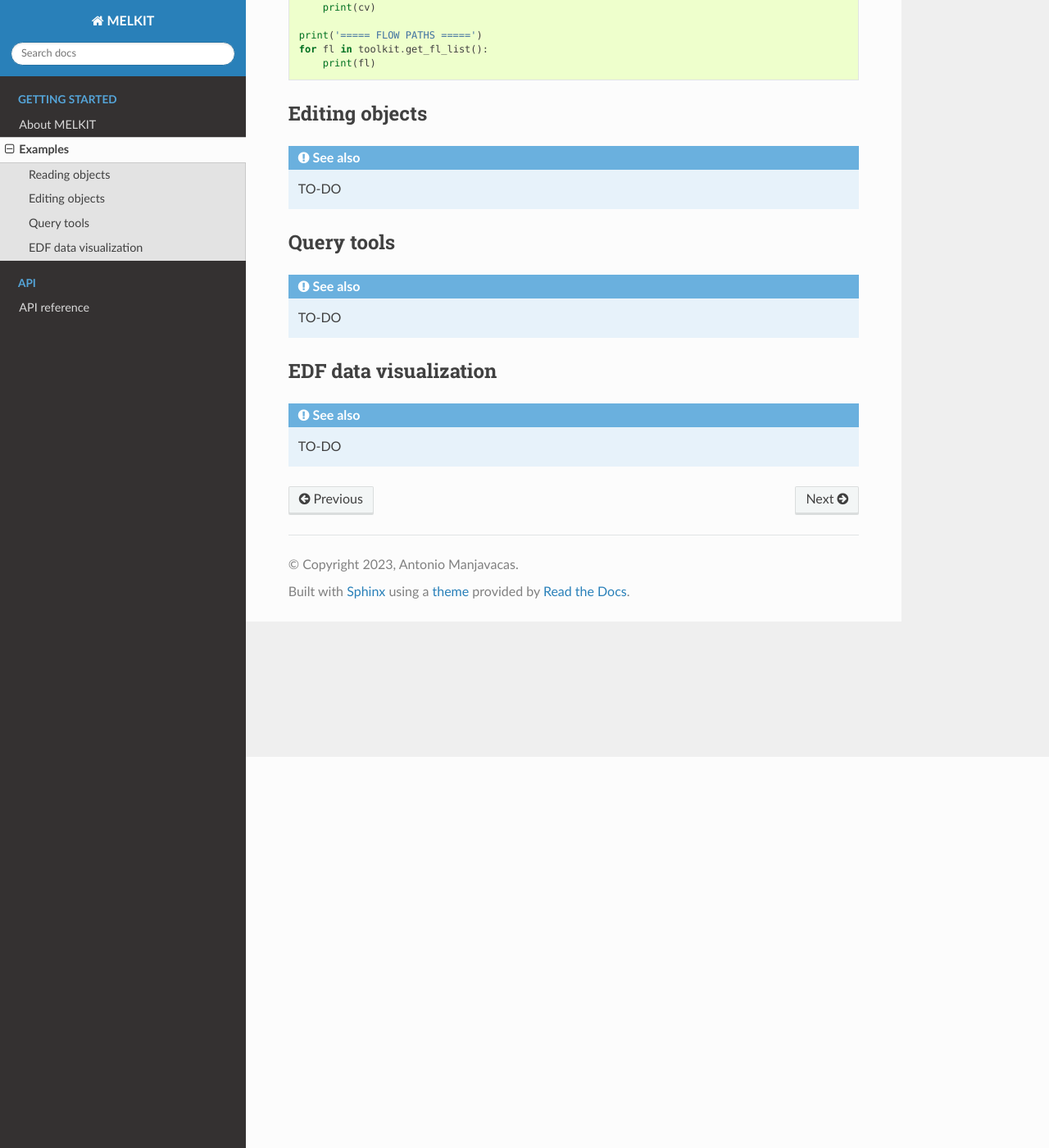
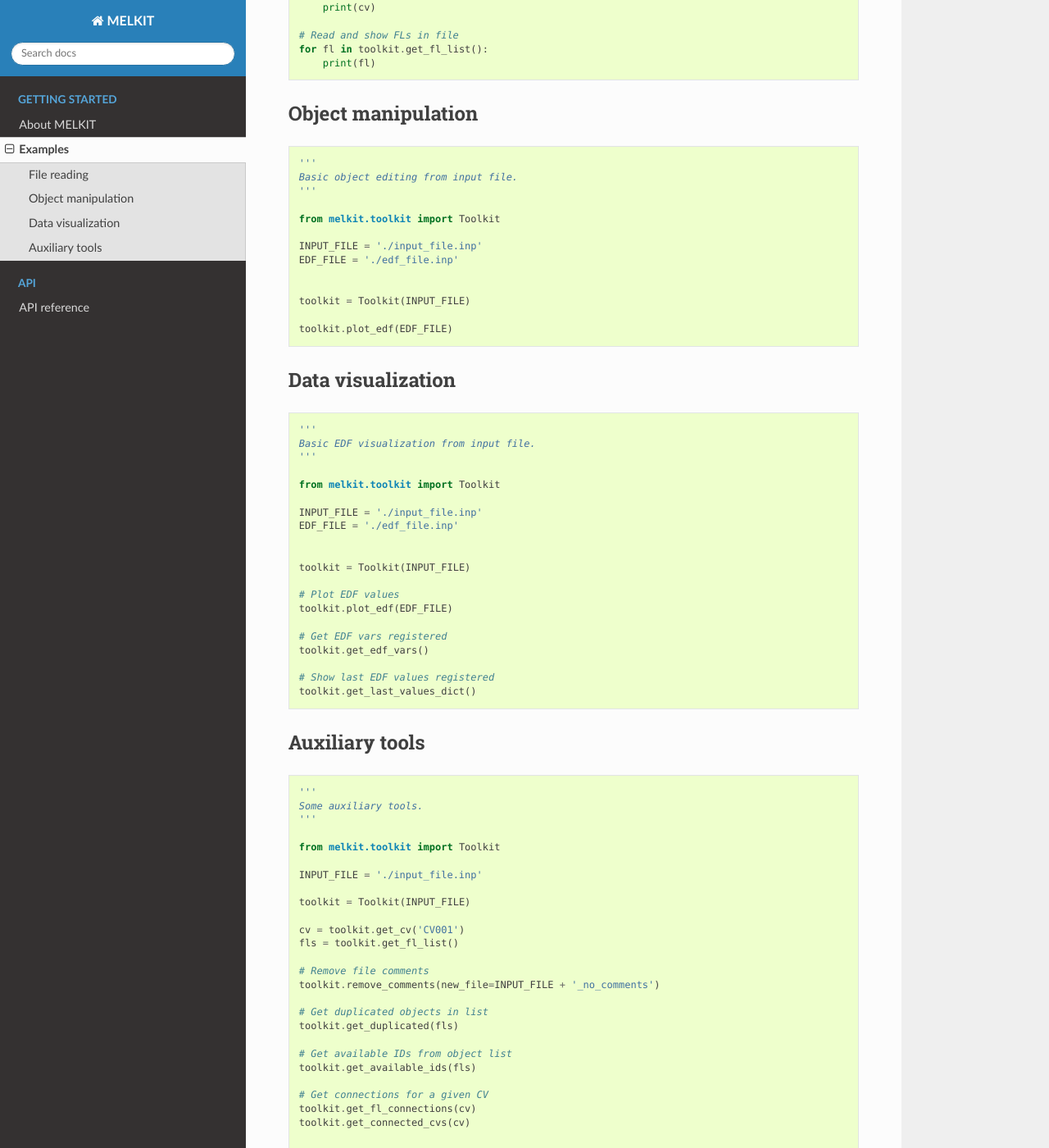
Before and after one commit to manjavacas/melkit, a Sphinx documentation site: the page built from docs/source/pages/examples.rst, in a window 1280 px wide and 1400 px high, scrolled down 477 px. Shown: the whole window at 82% size. Built offline with Sphinx 7.4.7 and the Read the Docs theme 2.0.0, drawn with Linux system fonts in a browser that asks for light colours; some of the changed text lies outside the part shown.

Commit message:
Updated docs with usage examples

```diff
--- /dev/null
+++ b/docs/source/code/aux_tools.py
@@ -0,0 +1,25 @@
+'''
+Some auxiliary tools.
+'''
+
+from melkit.toolkit import Toolkit
+
+INPUT_FILE = './input_file.inp'
+
+toolkit = Toolkit(INPUT_FILE)
+
+cv = toolkit.get_cv('CV001')
+fls = toolkit.get_fl_list()
+
+# Remove file comments
+toolkit.remove_comments(new_file=INPUT_FILE + '_no_comments')
+
+# Get duplicated objects in list
+toolkit.get_duplicated(fls)
+
+# Get available IDs from object list
+toolkit.get_available_ids(fls)
+
+# Get connections for a given CV
+toolkit.get_fl_connections(cv)
+toolkit.get_connected_cvs(cv)
--- /dev/null
+++ b/docs/source/code/edition.py
@@ -0,0 +1,13 @@
+'''
+Basic object editing from input file.
+'''
+
+from melkit.toolkit import Toolkit
+
+INPUT_FILE = './input_file.inp'
+EDF_FILE = './edf_file.inp'
+
+
+toolkit = Toolkit(INPUT_FILE)
+
+toolkit.plot_edf(EDF_FILE)
--- a/docs/source/code/read.py
+++ b/docs/source/code/read.py
@@ -8,10 +8,10 @@ INPUT_FILE = './input_file.inp'
 
 toolkit = Toolkit(INPUT_FILE)
 
-print('===== CONTROL VOLUMES =====')
+# Read and show CVs file
 for cv in toolkit.get_cv_list():
     print(cv)
 
-print('===== FLOW PATHS =====')
+# Read and show FLs in file
 for fl in toolkit.get_fl_list():
     print(fl)
--- /dev/null
+++ b/docs/source/code/visualization.py
@@ -0,0 +1,20 @@
+'''
+Basic EDF visualization from input file.
+'''
+
+from melkit.toolkit import Toolkit
+
+INPUT_FILE = './input_file.inp'
+EDF_FILE = './edf_file.inp'
+
+
+toolkit = Toolkit(INPUT_FILE)
+
+# Plot EDF values
+toolkit.plot_edf(EDF_FILE)
+
+# Get EDF vars registered
+toolkit.get_edf_vars()
+
+# Show last EDF values registered
+toolkit.get_last_values_dict()
--- a/docs/source/pages/examples.rst
+++ b/docs/source/pages/examples.rst
@@ -5,25 +5,22 @@ Examples
 
 In this section, some basic usage examples of MELKIT are shown.
 
-Reading objects
----------------
+File reading
+------------
 
 .. literalinclude:: ../code/read.py
 
+Object manipulation
+-------------------
 
-Editing objects
+.. literalinclude:: ../code/edition.py
+
+Data visualization
+------------------
+
+.. literalinclude:: ../code/visualization.py
+
+Auxiliary tools
 ---------------
 
-.. seealso:: TO-DO
-
-
-Query tools
------------
-
-.. seealso:: TO-DO
-
-
-EDF data visualization
-----------------------
-
-.. seealso:: TO-DO
+.. literalinclude:: ../code/aux_tools.py
--- a/run_melkit.py
+++ b/run_melkit.py
@@ -2,13 +2,10 @@ from melkit.toolkit import Toolkit
 from melkit.inputs import CV, FL
 import sys
 
-OUTPUT_FILE = 'OUTPUTS/VARIABLES.DAT'
-
 
 def run(filename):
+    pass # insert your instructions here
 
-    toolkit = Toolkit(filename)
-    cvs = toolkit.get_cv_list()
 
 if __name__ == '__main__':
     run(sys.argv[1])
```
Also changed, not shown: docs/source/pages/about.rst (+1 -23 lines).
